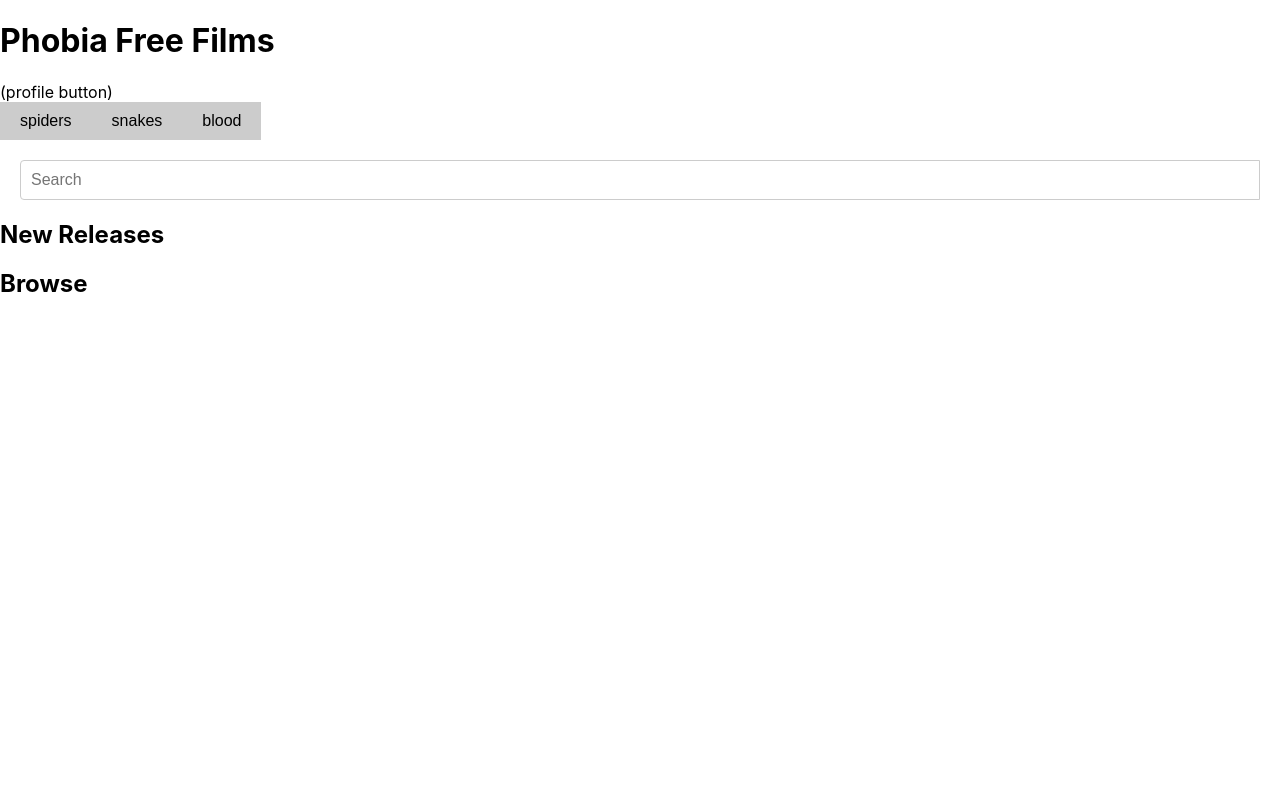
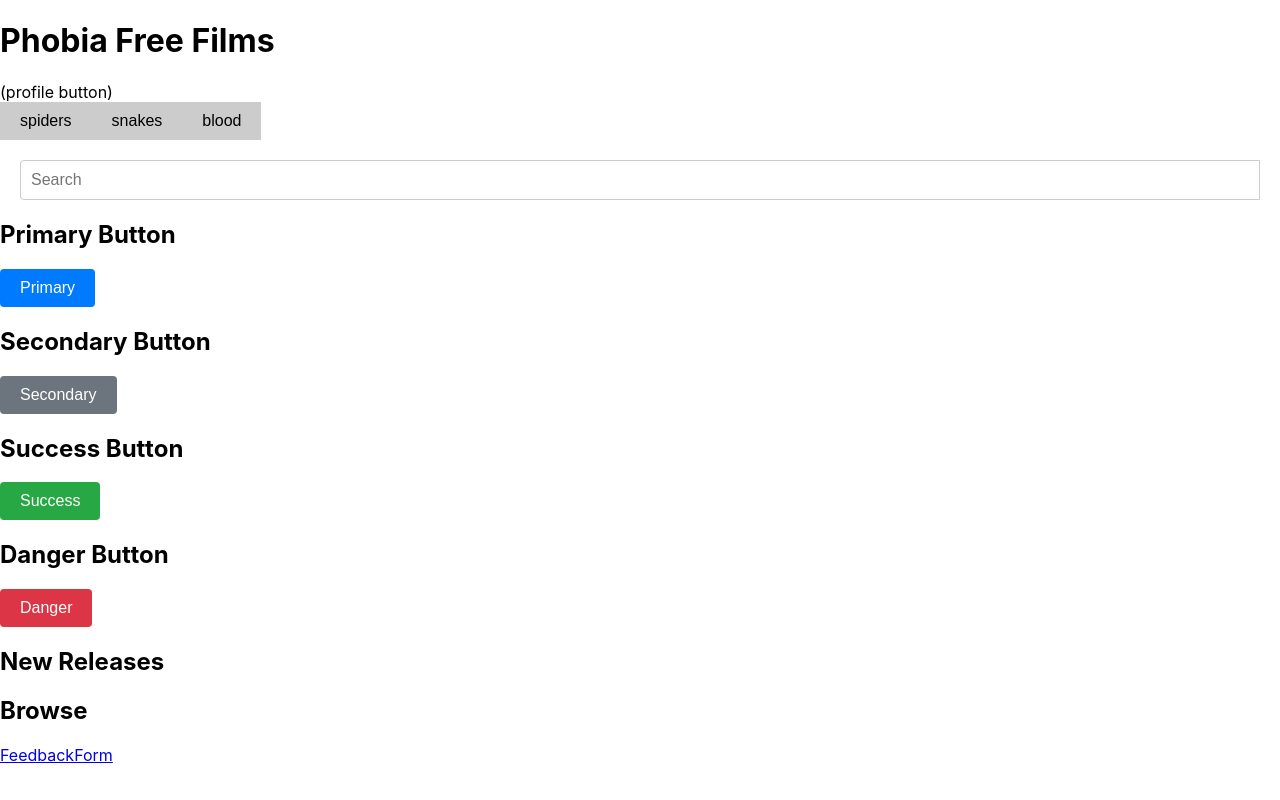
Before and after one commit to CodyGarciaa/cs160-hifi-prototype, a React (Create React App) app: page / in a window 1280 px wide. Built offline with nearby package versions, Linux system fonts and the light colour scheme.

Commit message:
work sesh 1

```diff
--- a/package.json
+++ b/package.json
@@ -8,7 +8,9 @@
     "@testing-library/user-event": "^13.5.0",
     "react": "^18.3.1",
     "react-dom": "^18.3.1",
+    "react-router-dom": "^6.25.1",
     "react-scripts": "5.0.1",
+    "react-youtube": "^10.1.0",
     "web-vitals": "^2.1.4"
   },
   "scripts": {
--- a/src/App.js
+++ b/src/App.js
@@ -1,51 +1,109 @@
 import logo from './logo.svg';
+import { BrowserRouter as Router, Route, Routes, Link } from 'react-router-dom';
 import './App.css';
 import ToggleButton from './ToggleButton';
 import SearchBar from './SearchBar';
+import GeneralButton from './GeneralButton';
+import FeedbackForm from './FeedbackForm.js';
+import youtubeplayer from './youtubeplayer.js';
+import React from 'react';
+import ReactDOM from 'react-dom';
 
 function App() {
-
   const handleSearch = (query) => {
     console.log(`Search query: ${query}`);
     // You can replace this with your actual search logic
   };
 
+  const handleClick1 = () => {
+    console.log('Button 1 clicked');
+    // Add your specific logic for Button 1 here
+  };
+
+  const handleClick2 = () => {
+    console.log('Button 2 clicked');
+    // Add your specific logic for Button 2 here
+  };
+
   return (
+    // <div className="App">
+    //   <header>
+    //     <div class="title">
+    //         <h1>Phobia Free Films</h1>
+    //     </div>
+    //     <div class="profile-button">
+    //         (profile button)
+    //     </div>
+    //   </header>
+    //   <main>
+    //       <ToggleButton>spiders</ToggleButton>
+    //       <ToggleButton>snakes</ToggleButton>
+    //       <ToggleButton>blood</ToggleButton>
+
+    //       <SearchBar onSearch={handleSearch} />
+
+    //       <h2>Primary Button</h2>
+    //       <GeneralButton onClick={handleClick1} className="primary">Primary</GeneralButton>
+    //       <h2>Secondary Button</h2>
+    //       <GeneralButton onClick={handleClick2} className="secondary">Secondary</GeneralButton>
+    //       <h2>Success Button</h2>
+    //       <GeneralButton onClick={handleClick1} className="success">Success</GeneralButton>
+    //       <h2>Danger Button</h2>
+    //       <GeneralButton onClick={handleClick2} className="danger">Danger</GeneralButton>
+
+    //       <h2>New Releases</h2>
+    //       <h2>Browse</h2>
+    //       <div id="test-playing"></div>
+    //   </main>
+    // </div>
+    // );
+    <Router>
+          <Routes>
+            <Route path="/" element={
               <div className="App">
-      {/* <header className="App-header">
-        <img src={logo} className="App-logo" alt="logo" />
-        <p>
-          Edit <code>src/App.js</code> and save to reload.
-        </p>
-        <a
-          className="App-link"
-          href="https://reactjs.org"
-          target="_blank"
-          rel="noopener noreferrer"
-        >
-          Learn React
-        </a>
-      </header> */}
                 <header>
-        <div class="title">
+                <div className="title">
                   <h1>Phobia Free Films</h1>
                 </div>
-        <div class="profile-button">
+                <div className="profile-button">
                   (profile button)
                 </div>
               </header>
               <main>
+
+              <div>
                 <ToggleButton>spiders</ToggleButton>
                 <ToggleButton>snakes</ToggleButton>
                 <ToggleButton>blood</ToggleButton>
 
                 <SearchBar onSearch={handleSearch} />
 
+                <h2>Primary Button</h2>
+                <GeneralButton onClick={handleClick1} className="primary">Primary</GeneralButton>
+                <h2>Secondary Button</h2>
+                <GeneralButton onClick={handleClick2} className="secondary">Secondary</GeneralButton>
+                <h2>Success Button</h2>
+                <GeneralButton onClick={handleClick1} className="success">Success</GeneralButton>
+                <h2>Danger Button</h2>
+                <GeneralButton onClick={handleClick2} className="danger">Danger</GeneralButton>
+
                 <h2>New Releases</h2>
                 <h2>Browse</h2>
+                <div id="test-playing">
+                  {/* <h1>My YouTube Player</h1>
+                  <youtubeplayer videoId={"H7Apf1NxXkY"} /> */}
+                </div>
+              </div>
+              <nav>
+                <Link to="/FeedbackForm">FeedbackForm</Link>
+              </nav>
               </main>
               </div>
-  );
+              } />
+            <Route path="/FeedbackForm" element={<FeedbackForm />} />
+      </Routes>
+    </Router>
+  )
 }
 
 export default App;
--- /dev/null
+++ b/src/FeedbackForm.js
@@ -0,0 +1,31 @@
+import React from 'react';
+
+export default function FeedbackForm() {
+    return (
+        <div>
+            <form className="feedback-form">
+                <h1>Phobia Feedback</h1>
+                <button>
+                    Seems Fine
+                </button>
+                <button>
+                    There are errors
+                </button>
+                <input type="text" id="text-feedback" placeholder="Your feedback is helpful for us!"/>
+                <div>
+                    If your trigger pop up in the movie unfortunately......
+                </div>
+                <label htmlFor="pop-up-time">pop-up</label>
+                <input type="text" id="pop-up-time" placeholder="00:00:00"/>
+                <label htmlFor="vanish-time">vanish</label>
+                <input type="text" id="vanish-time" placeholder="00:00:00"/>
+                <button>
+                    +
+                </button>
+                <button type="submit">
+                    submit
+                </button>
+            </form>
+        </div>
+    );
+}
--- /dev/null
+++ b/src/GeneralButton.css
@@ -0,0 +1,45 @@
+/* src/GeneralButton.css */
+.general-button {
+    padding: 10px 20px;
+    font-size: 16px;
+    border: none;
+    border-radius: 4px;
+    cursor: pointer;
+    transition: background-color 0.3s ease;
+  }
+
+  .general-button.primary {
+    background-color: #007bff;
+    color: white;
+  }
+
+  .general-button.primary:hover {
+    background-color: #0056b3;
+  }
+
+  .general-button.secondary {
+    background-color: #6c757d;
+    color: white;
+  }
+
+  .general-button.secondary:hover {
+    background-color: #5a6268;
+  }
+
+  .general-button.success {
+    background-color: #28a745;
+    color: white;
+  }
+
+  .general-button.success:hover {
+    background-color: #218838;
+  }
+
+  .general-button.danger {
+    background-color: #dc3545;
+    color: white;
+  }
+
+  .general-button.danger:hover {
+    background-color: #c82333;
+  }
--- /dev/null
+++ b/src/GeneralButton.js
@@ -0,0 +1,17 @@
+// src/GeneralButton.js
+import React from 'react';
+import './GeneralButton.css';
+
+const GeneralButton = ({ onClick, children, className = '', type = 'button' }) => {
+  return (
+    <button
+      type={type}
+      className={`general-button ${className}`}
+      onClick={onClick}
+    >
+      {children}
+    </button>
+  );
+};
+
+export default GeneralButton;
--- a/src/index.js
+++ b/src/index.js
@@ -3,11 +3,13 @@ import ReactDOM from 'react-dom/client';
 import './index.css';
 import App from './App';
 import reportWebVitals from './reportWebVitals';
+import FeedbackForm from './FeedbackForm';
 
 const root = ReactDOM.createRoot(document.getElementById('root'));
 root.render(
   <React.StrictMode>
     <App />
+    {/* <FeedbackForm /> */}
   </React.StrictMode>
 );
 
--- /dev/null
+++ b/src/youtubeplayer.js
@@ -0,0 +1,36 @@
+import React from 'react';
+import YouTube from 'react-youtube';
+
+class youtubeplayer extends React.Component {
+  onReady = (event) => {
+    event.target.pauseVideo();
+  };
+
+  onStateChange = (event) => {
+    if (event.data === 1) {
+      // Video is playing
+      console.log('Video is playing');
+    }
+  };
+
+  render() {
+    const opts = {
+      height: '390',
+      width: '640',
+      playerVars: {
+        autoplay: 1,
+      },
+    };
+
+    return (
+      <YouTube
+        videoId={this.props.videoId}
+        opts={opts}
+        onReady={this.onReady}
+        onStateChange={this.onStateChange}
+      />
+    );
+  }
+}
+
+export default youtubeplayer;
```
Also changed, not shown: src/AddCustomTrigger.js (added, +18 -0 lines), src/CustomTriggers.js (added, +24 -0 lines), src/FeedbackMessage.js (added, +13 -0 lines), 1 other file (tests, documents, lock files or other folders). Lines whose indentation alone changed are shown as unchanged.
